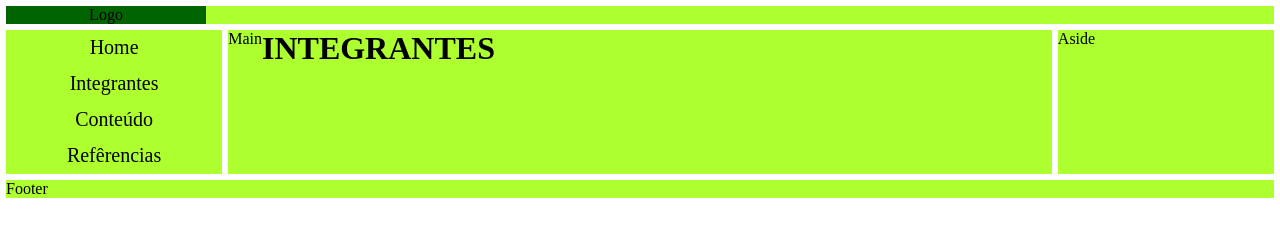
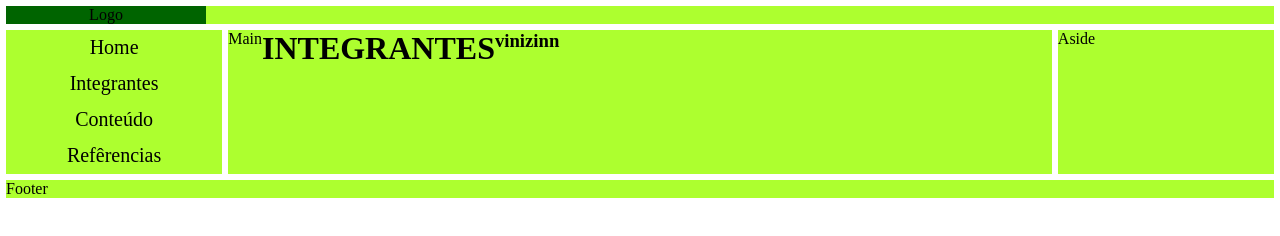
Before and after one commit to vinizinnls/vinizinnls.github.io, a plain HTML site: page integrantes.html in a window 1280 px wide. Drawn offline with Linux system fonts and the light colour scheme.

Commit message:
Update integrantes.html

```diff
--- a/integrantes.html
+++ b/integrantes.html
@@ -45,7 +45,7 @@
 	<main>Main
 
 		<h1>INTEGRANTES</h1>
-
+<h3>vinizinn</h3>
 	</main>
 
 	<!-- Agrupa informações e links relacionado ao conteúdo principal. -->
```
